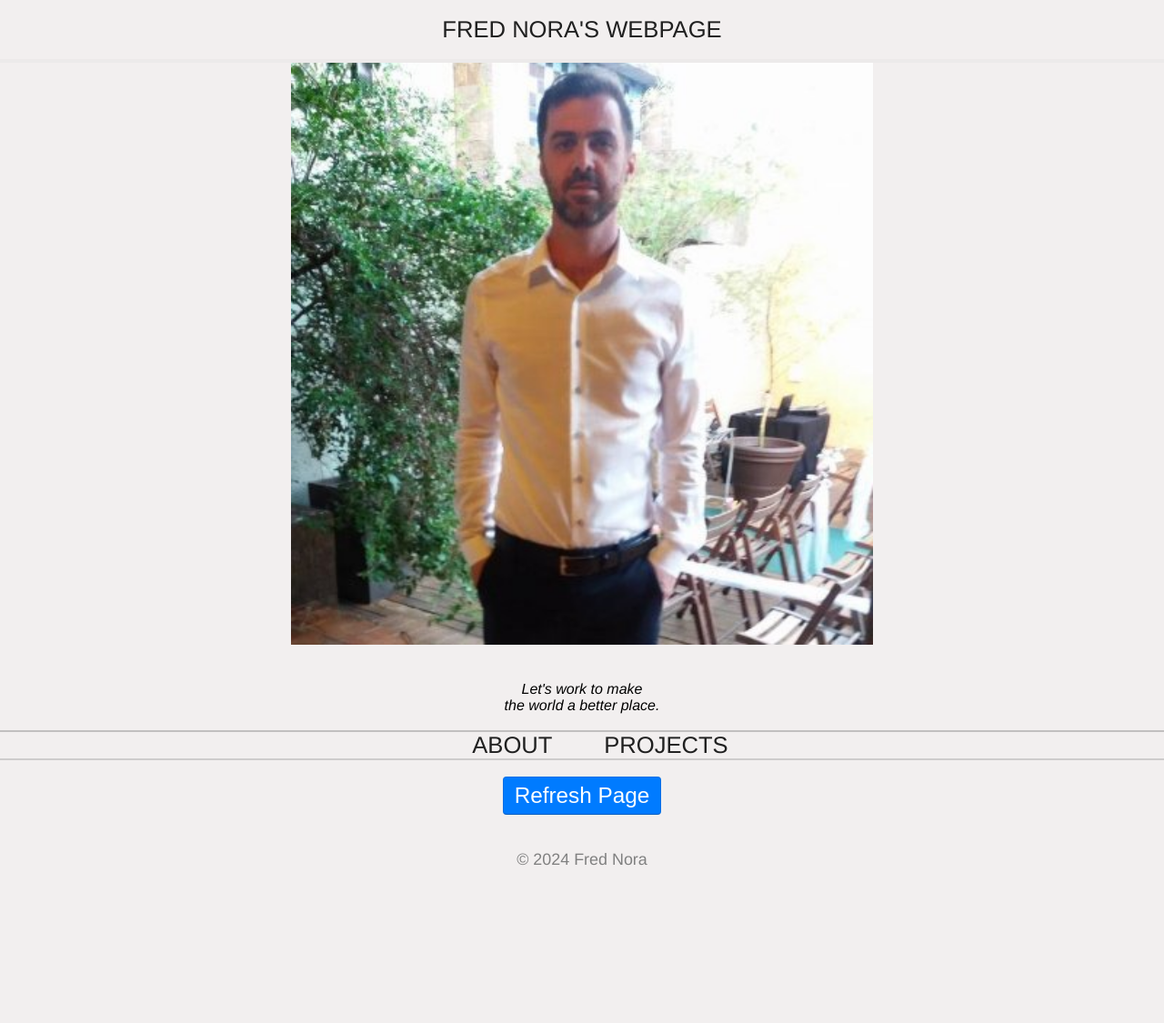
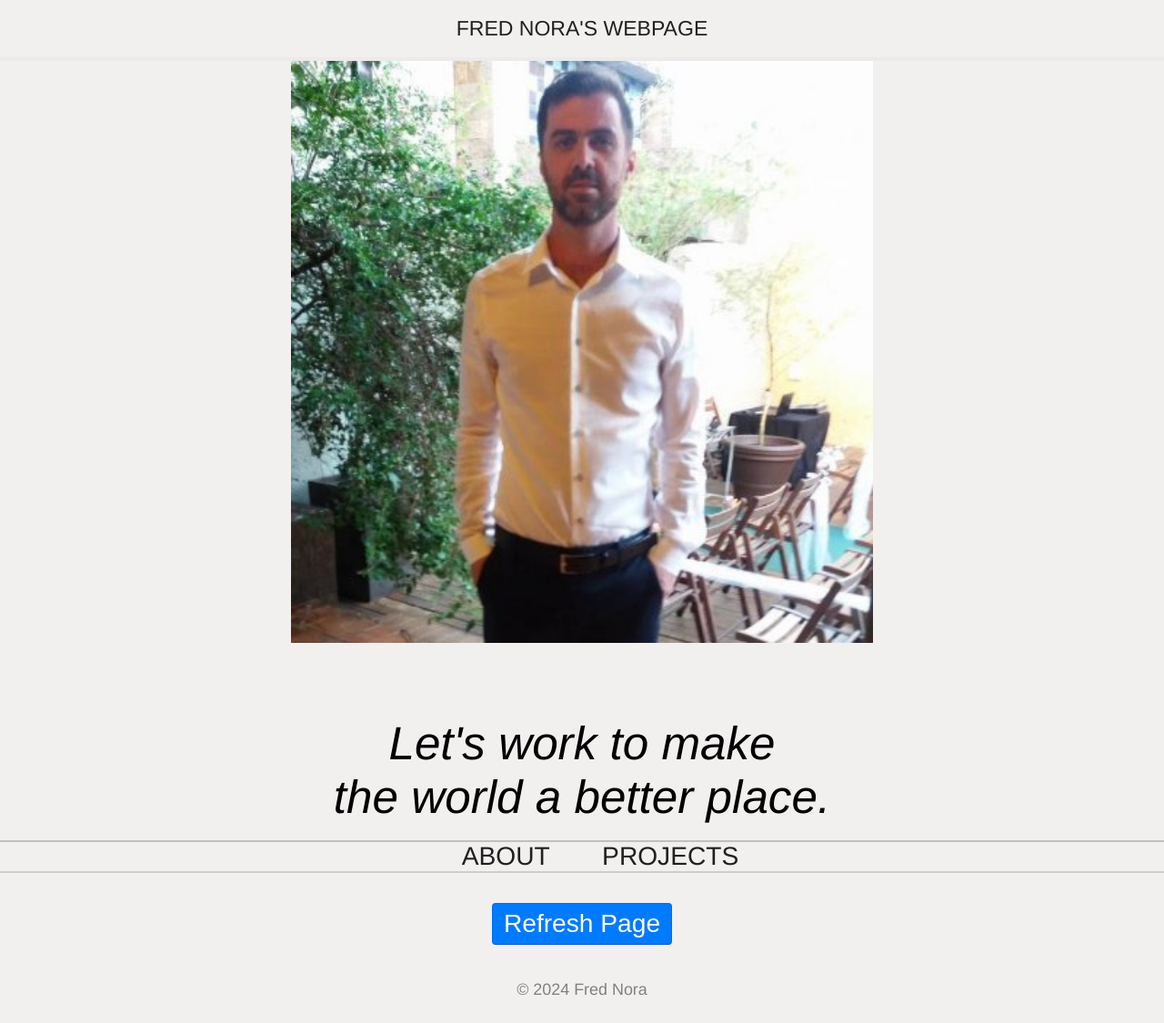
Before and after one commit to frednora/frednora.github.io, a PHP site: page /index.html in a window 1280 px wide. Shown: the whole page at 91% size. Before the commit the page ends 952 px from the top, so only its background shows below. Run offline with PHP 8.4, Linux system fonts and the light colour scheme.

Commit message:
gramado.css: working on font size for mobile

```diff
--- a/assets/css/gramado.css
+++ b/assets/css/gramado.css
@@ -53,13 +53,13 @@ a:hover {
 
 
 /*
- * Small screen:
+ * Small screen: ------------------------------
  * Mobile first?
  */
 
-/* navigation bar for small screens */
+/* Navigation bar for small screens */
 .gramado-nav {
-    font-size: 3.5vw;
+    font-size: 4.5vw;
     border-top: 2px solid rgba(88, 88, 88, .3);
     border-bottom: 2px solid rgba(129, 129, 129, .3);
 }
@@ -85,18 +85,24 @@ a:hover {
 }
 
 .gramado-container {
+    font-size: 4.4vw;
     text-align: center;
 }
 
 .gramado-header{
-    font-size: 2.9vw;
+    font-size: 3.5vw;
     color: #202020;
     text-align: center;
     text-transform: uppercase;
 }
+.gramado-header-image {
+    text-align: center;
+    width: 11%;
+    height: auto;
+}
 
 .gramado-text{
-    font-size: 2.9vw;
+    font-size: 3.5vw;
 }
 
 .gramado-image {
@@ -109,8 +115,8 @@ a:hover {
 }
 
 .gramado-button {
+    font-size: 4.5vw;
     text-align: center;
-    font-size: 4.3vw;
     color: #fff;
     background-color: #007bff;
     border: 1px solid rgba(0, 0, 0, 0.1);
@@ -134,7 +140,7 @@ a:hover {
 }
 
 .gramado-footer {
-    font-size: 2.9vw;
+    font-size: 3.5vw;
     text-align: center;
     color: #808080;
     padding-bottom: 2%;
@@ -152,7 +158,7 @@ a:hover {
 
 /* navigation bar for large screens */
 .gramado-nav {
-    font-size: 2.0vw;
+    font-size: 2.2vw;
     border-top: 2px solid rgba(80, 80, 80, .3);
     border-bottom: 2px solid rgba(123, 123, 123, .3);
 }
@@ -175,12 +181,23 @@ a:hover {
     background-color: rgba(200, 200, 200, .6);
 }
 
+.gramado-container {
+    font-size: 4.0vw;
+    text-align: center;
+}
+
 .gramado-header{
-    font-size: 2.0vw;
+    font-size: 1.8vw;
     color: #202020;
 }
+.gramado-header-image {
+    text-align: center;
+    width: 11%;
+    height: auto;
+}
+
 .gramado-text{
-    font-size: 2.4vw;
+    font-size: 2.2vw;
     color: #202020;
 }
 
@@ -194,8 +211,8 @@ a:hover {
 }
 
 .gramado-button {
+    font-size: 2.2vw;
     text-align: center;
-    font-size: 1.9vw;
     color: #fff;
     background-color: #007bff;
     border: 1px solid rgba(0, 0, 0, 0.1);
```
